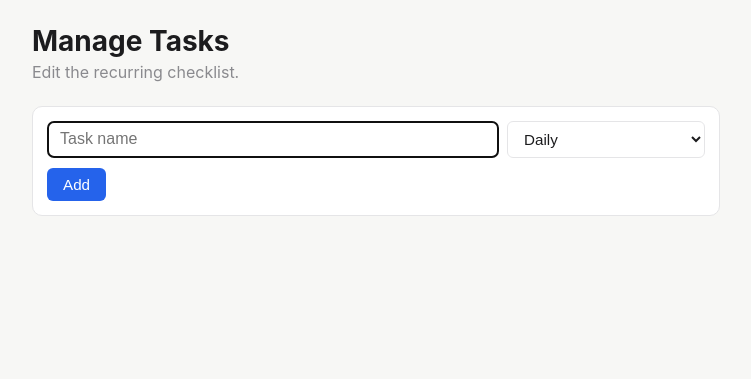
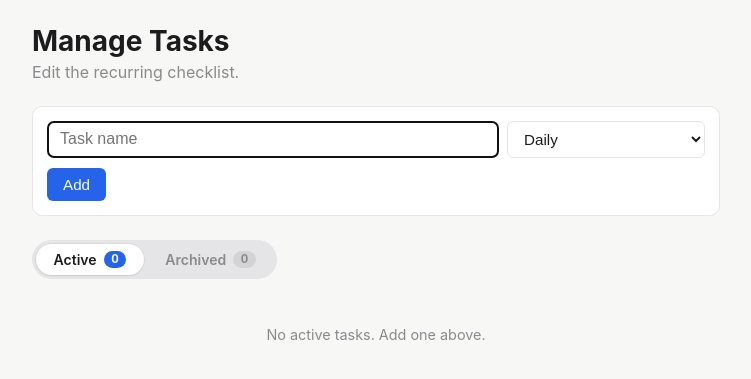
Before and after one commit to RyanNoelk/tasks, a FastAPI app: page /manage in a window 1280 px wide. Shown: the part 60-439 px from the top of the page, without its empty margins (264-1015 px from the left). Run offline with FastAPI, Linux system fonts and the light colour scheme.

Commit message:
fixing bugs

```diff
--- a/app/routes/pages.py
+++ b/app/routes/pages.py
@@ -50,12 +50,14 @@ def manage(
     session: Session = Depends(get_session),
     today_value: date_cls = Depends(get_today),
 ) -> HTMLResponse:
-    rows = services.list_all_templates(session)
+    active_rows = services.list_active_templates(session)
+    archived_rows = services.list_archived_templates(session)
     return templates.TemplateResponse(
         request,
         "manage.html",
         {
-            "rows": rows,
+            "active_rows": active_rows,
+            "archived_rows": archived_rows,
             "form_state": FormState(anchor_date=today_value),
             "today": today_value,
         },
--- a/app/static/styles.css
+++ b/app/static/styles.css
@@ -357,6 +357,95 @@ button.danger:hover {
 
 .add-section { margin-bottom: 1.5rem; }
 
+.tabs .tab-input { position: absolute; opacity: 0; pointer-events: none; }
+
+.tabs .tab-bar {
+    display: inline-flex;
+    gap: 0.25rem;
+    padding: 0.25rem;
+    background: var(--border);
+    border-radius: 999px;
+    margin-bottom: 1.25rem;
+    position: relative;
+}
+
+.tabs .tab-label {
+    padding: 0.45rem 1.1rem;
+    cursor: pointer;
+    color: var(--muted);
+    font-size: 0.875rem;
+    font-weight: 600;
+    border-radius: 999px;
+    user-select: none;
+    display: inline-flex;
+    align-items: center;
+    gap: 0.45rem;
+    transition: color 160ms ease, background-color 160ms ease,
+                box-shadow 160ms ease, transform 160ms ease;
+    line-height: 1;
+}
+
+.tabs .tab-label:hover { color: var(--fg); }
+
+.tabs .tab-count {
+    font-size: 0.7rem;
+    font-weight: 700;
+    padding: 0.12rem 0.45rem;
+    border-radius: 999px;
+    background: rgba(0, 0, 0, 0.08);
+    color: inherit;
+    min-width: 1.4rem;
+    text-align: center;
+    line-height: 1.2;
+    transition: background-color 160ms ease, color 160ms ease;
+}
+
+@media (prefers-color-scheme: dark) {
+    .tabs .tab-count { background: rgba(255, 255, 255, 0.1); }
+}
+
+.tabs #tab-active:checked ~ .tab-bar label[for="tab-active"],
+.tabs #tab-archived:checked ~ .tab-bar label[for="tab-archived"] {
+    color: var(--fg);
+    background: var(--card);
+    box-shadow:
+        0 1px 2px rgba(0, 0, 0, 0.08),
+        0 0 0 1px rgba(0, 0, 0, 0.04);
+}
+
+@media (prefers-color-scheme: dark) {
+    .tabs #tab-active:checked ~ .tab-bar label[for="tab-active"],
+    .tabs #tab-archived:checked ~ .tab-bar label[for="tab-archived"] {
+        background: var(--card);
+        box-shadow:
+            0 1px 2px rgba(0, 0, 0, 0.5),
+            0 0 0 1px rgba(255, 255, 255, 0.06);
+    }
+}
+
+.tabs #tab-active:checked ~ .tab-bar label[for="tab-active"] .tab-count,
+.tabs #tab-archived:checked ~ .tab-bar label[for="tab-archived"] .tab-count {
+    background: var(--accent);
+    color: #fff;
+}
+
+.tabs .tab-label:active { transform: scale(0.97); }
+
+.tabs .tab-panel { display: none; animation: tabFade 180ms ease-out; }
+.tabs #tab-active:checked ~ .tab-panel[data-panel="active"] { display: block; }
+.tabs #tab-archived:checked ~ .tab-panel[data-panel="archived"] { display: block; }
+
+@keyframes tabFade {
+    from { opacity: 0; transform: translateY(2px); }
+    to   { opacity: 1; transform: translateY(0); }
+}
+
+.tabs .tab-input:focus-visible + .tab-input + .tab-bar label[for="tab-active"],
+.tabs .tab-input + .tab-input:focus-visible + .tab-bar label[for="tab-archived"] {
+    outline: 2px solid var(--accent);
+    outline-offset: 3px;
+}
+
 .template-form {
     display: flex;
     flex-direction: column;
--- a/app/templates/manage.html
+++ b/app/templates/manage.html
@@ -12,9 +12,41 @@
     {% endwith %}
 </section>
 
-<ul id="template-list" class="template-list">
-    {% for row in rows %}
-        {% include "partials/template_row.html" %}
-    {% endfor %}
-</ul>
+<div class="tabs">
+    <input type="radio" id="tab-active" name="manage-tab" class="tab-input" checked>
+    <input type="radio" id="tab-archived" name="manage-tab" class="tab-input">
+
+    <nav class="tab-bar" role="tablist">
+        <label for="tab-active" class="tab-label" data-target="active">
+            Active <span class="tab-count">{{ active_rows | length }}</span>
+        </label>
+        <label for="tab-archived" class="tab-label" data-target="archived">
+            Archived <span class="tab-count">{{ archived_rows | length }}</span>
+        </label>
+    </nav>
+
+    <section class="tab-panel" data-panel="active">
+        {% if active_rows %}
+        <ul id="template-list" class="template-list">
+            {% for row in active_rows %}
+                {% include "partials/template_row.html" %}
+            {% endfor %}
+        </ul>
+        {% else %}
+        <p class="empty subtle">No active tasks. Add one above.</p>
+        {% endif %}
+    </section>
+
+    <section class="tab-panel" data-panel="archived">
+        {% if archived_rows %}
+        <ul class="template-list">
+            {% for row in archived_rows %}
+                {% include "partials/template_row.html" %}
+            {% endfor %}
+        </ul>
+        {% else %}
+        <p class="empty subtle">No archived tasks.</p>
+        {% endif %}
+    </section>
+</div>
 {% endblock %}
--- a/app/templates/partials/template_edit_row.html
+++ b/app/templates/partials/template_edit_row.html
@@ -1,3 +1,5 @@
 <li id="template-row-{{ row.id }}" class="template-row editing">
-    {% include "partials/_template_form.html" %}
+    {% with mode='edit' %}
+        {% include "partials/_template_form.html" %}
+    {% endwith %}
 </li>
--- a/requirements.txt
+++ b/requirements.txt
@@ -5,3 +5,4 @@ alembic==1.14.0
 jinja2==3.1.4
 python-multipart==0.0.20
 python-dateutil==2.9.0.post0
+tzdata>=2024.1
```
Also changed, not shown: app/routes/templates.py (+5 -10 lines), app/scheduling.py (+8 -2 lines), app/services.py (+9 -0 lines), 1 other file.
